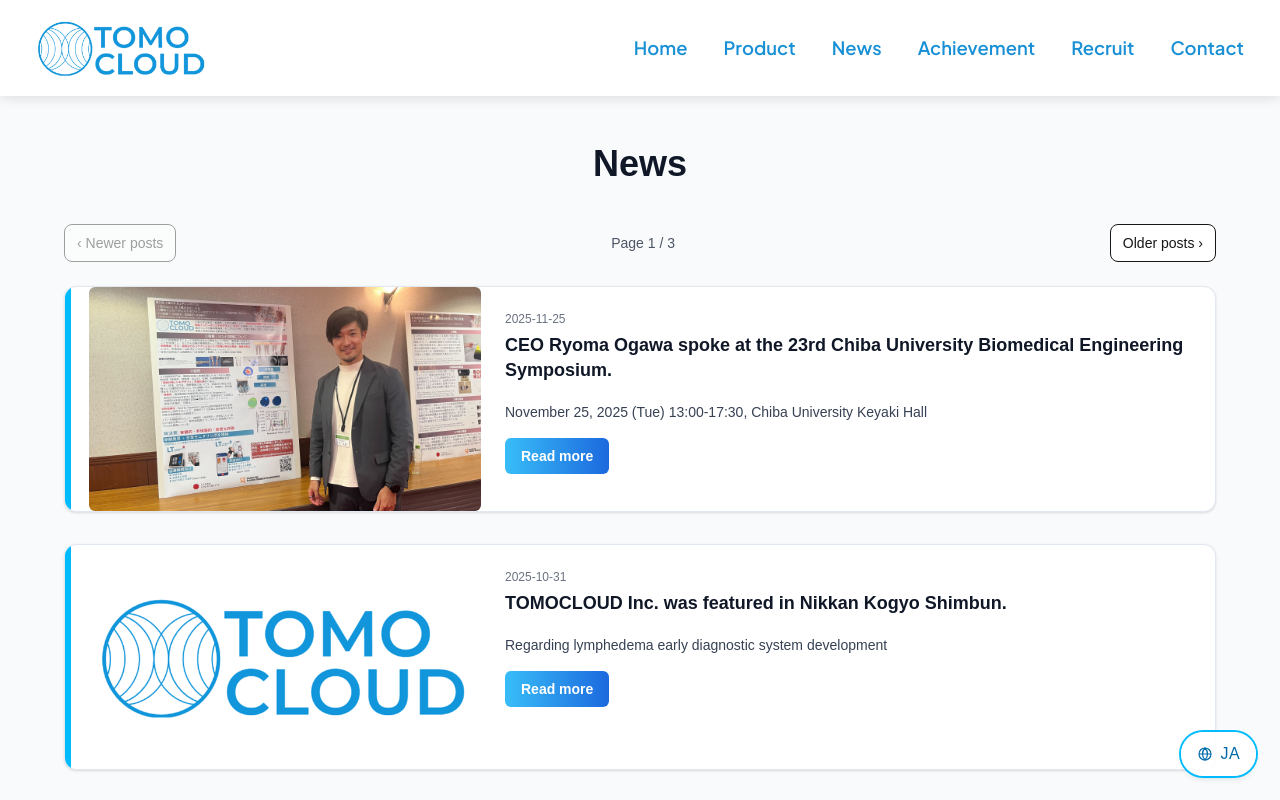
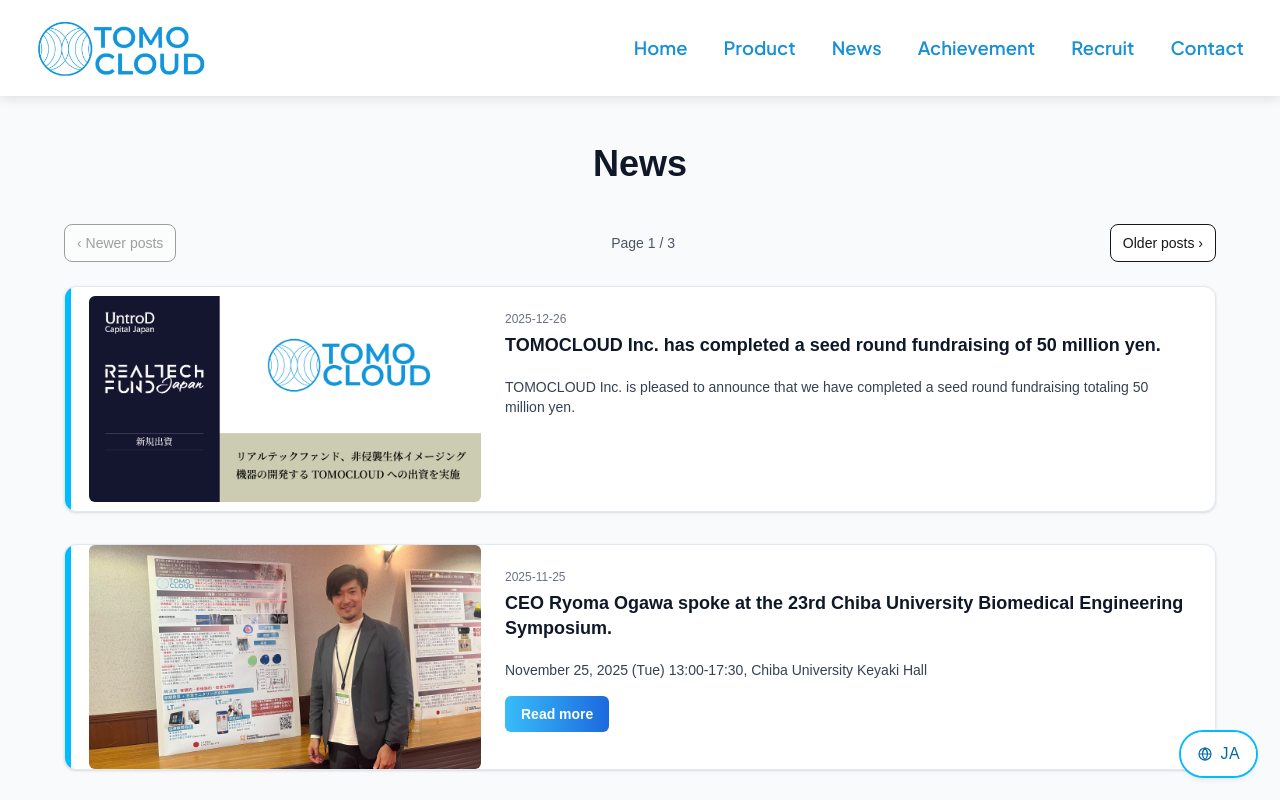
Before and after one commit to TOMOCLOUD/HP, a Next.js app: page /en/news in a window 1280 px wide. Shown: the top 800 px of the page. Built offline with nearby package versions, Linux system fonts and the light colour scheme; grey boxes are pictures that could not be loaded.

Commit message:
add: ニュース

```diff
--- a/app/[locale]/news/page.tsx
+++ b/app/[locale]/news/page.tsx
@@ -169,7 +169,7 @@ function NewsPageInner() {
                       </h2>
                       <p className="mt-2 text-[13.5px] sm:text-sm text-gray-700">{news.text}</p>
 
-                      {news.url && (
+                      {news.url && news.url.trim() !== '' && (
                         <div className="mt-3 sm:mt-4">
                           <a
                             href={news.url}
--- a/app/layout.tsx
+++ b/app/layout.tsx
@@ -1,11 +1,16 @@
 // app/layout.tsx
 import './globals.css';
 import type { ReactNode } from 'react';
-import type { Metadata } from 'next';
+import type { Metadata, Viewport } from 'next';
 
 export const metadata: Metadata = {
   title: '株式会社TOMOCLOUD ～新しい自分が視える世界へ～',
   description: '視える化技術により全ての人が自分らしく生きることのできる社会を創造する',
+};
+
+export const viewport: Viewport = {
+  width: 'device-width',
+  initialScale: 1,
 };
 
 export default function RootLayout({ children }: { children: ReactNode }) {
--- a/dictionaries/en.json
+++ b/dictionaries/en.json
@@ -108,6 +108,7 @@
       "heading": "Recent News",
       "cta": "View all news",
       "items": {
+        "n14": "TOMOCLOUD Inc. has completed a seed round fundraising of 50 million yen.",
         "n13": "CEO Ryoma Ogawa spoke at the 23rd Chiba University Biomedical Engineering Symposium.",
         "n12": "TOMOCLOUD Inc. was featured in Nikkan Kogyo Shimbun.",
         "n11": "The US FDA Center for Devices and Radiological Health visited Chiba University IMO, and CEO Ryoma Ogawa had a meeting.",
@@ -195,6 +196,14 @@
     "pagerAria": "News pager",
     "pageXofY": "Page {x} / {y}",
     "items": [
+      {
+        "id": 14,
+        "title": "TOMOCLOUD Inc. has completed a seed round fundraising of 50 million yen.",
+        "date": "2025-12-26",
+        "image": "/Image/release_kv_TOMOCLOUD_2025.12.26.jpg",
+        "text": "TOMOCLOUD Inc. is pleased to announce that we have completed a seed round fundraising totaling 50 million yen.",
+        "url": ""
+      },
       {
         "id": 13,
         "title": "CEO Ryoma Ogawa spoke at the 23rd Chiba University Biomedical Engineering Symposium.",
--- a/dictionaries/ja.json
+++ b/dictionaries/ja.json
@@ -110,6 +110,7 @@
       "heading": "Recent News",
       "cta": "ニュース一覧へ",
       "items": {
+        "n14": "シードラウンドにて5000万円の資金調達を実施しました。",
         "n13": "第23回千葉大学医工学シンポジウムに小川良磨CEOが登壇しました。",
         "n12": "日刊工業新聞に株式会社TOMOCLOUDが掲載されました。",
         "n11": "米国FDA医療機器・放射線保健センターが千葉大学IMOを訪問し、小川良磨CEOが面談しました。",
@@ -197,6 +198,14 @@
     "pagerAria": "ニュースページャー",
     "pageXofY": "Page {x} / {y}",
     "items": [
+      {
+        "id": 14,
+        "title": "シードラウンドにて5000万円の資金調達を実施しました。",
+        "date": "2025-12-26",
+        "image": "/Image/release_kv_TOMOCLOUD_2025.12.26.jpg",
+        "text": "株式会社TOMOCLOUDは、シードラウンドにおいて総額5000万円の資金調達を実施したことをお知らせいたします。",
+        "url": ""
+      },
       {
         "id": 13,
         "title": "第23回千葉大学医工学シンポジウムに小川良磨CEOが登壇しました。",
```
Also changed, not shown: public/Image/release_kv_TOMOCLOUD_2025.12.26.jpg (added).
